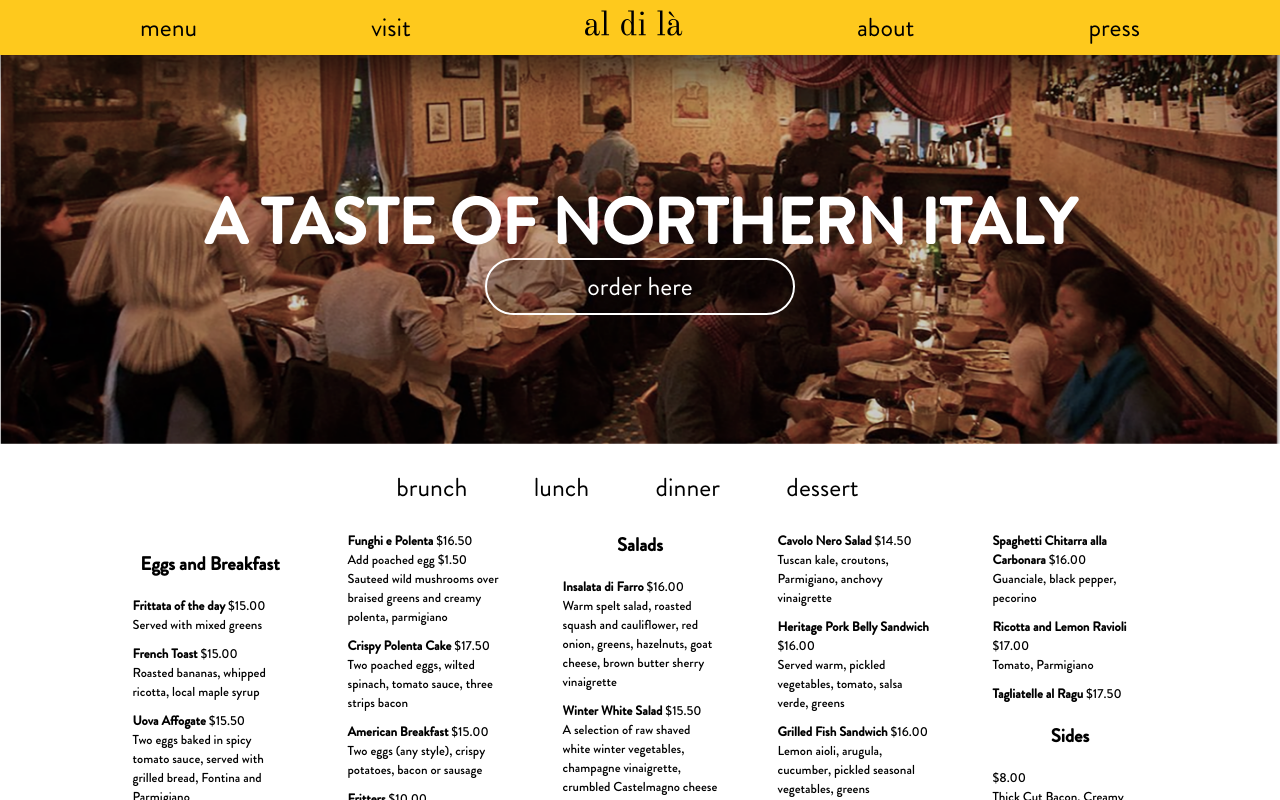
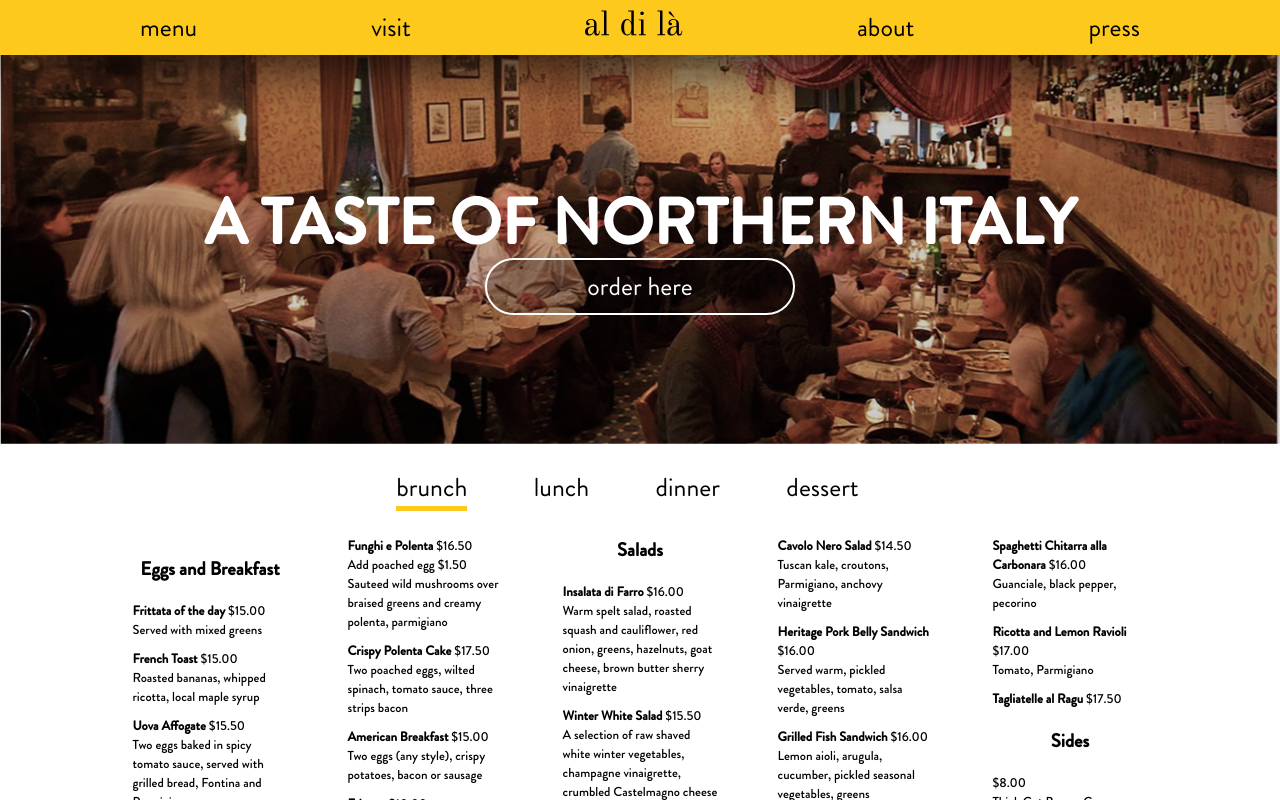
Before and after one commit to johnpmeyers20/ux-al-di-la, a React (Create React App) app: page / in a window 1280 px wide. Shown: the top 800 px of the page. Built offline with nearby package versions, Linux system fonts and the light colour scheme.

Commit message:
active nav link

```diff
--- a/src/components/Menu/Menu.js
+++ b/src/components/Menu/Menu.js
@@ -1,7 +1,7 @@
 import React from 'react'
 import './Menu.css'
 import { Component } from 'react'
-import { Link, Route } from 'react-router-dom'
+import { NavLink, Route } from 'react-router-dom'
 import MenuBrunch from '../MenuBrunch/MenuBrunch'
 import MenuLunch from '../MenuLunch/MenuLunch'
 import MenuDinner from '../MenuDinner/MenuDinner'
@@ -15,24 +15,30 @@
     super()
     this.state = {
       menus: Menus,
-      active: false
+      // active: false
     }
   }
 
-  toggleSelected = () => {
-    this.setState({active: !this.state.active})
-  }
+  // toggleSelected = () => {
+  //   this.setState({active: !this.state.active})
+  // }
 
   render() {
     console.log(this.state.menus.Dinner)
 
     return (
       <div>
+        {/* <nav className='menu-nav-container'>
+          <NavLink activeClassName={ this.state.active ? "selected" : "" } className="menu-section-title" onClick={this.toggleSelected} id="brunch" to='/'>brunch</NavLink>
+          <NavLink activeClassName={ this.state.active ? "selected" : "" } className="menu-section-title" onClick={this.toggleSelected} id="lunch" to='/lunch-menu'>lunch</NavLink>
+          <NavLink activeClassName={ this.state.active ? "selected" : "" } className="menu-section-title" onClick={this.toggleSelected} id="dinner" to='/dinner-menu'>dinner</NavLink>
+          <NavLink activeClassName={ this.state.active ? "selected" : "" } className="menu-section-title" onClick={this.toggleSelected} id="dessert" to='/dessert-menu'>dessert</NavLink>
+        </nav> */}
         <nav className='menu-nav-container'>
-          <Link className={ this.state.active ? "menu-section-title selected" : "menu-section-title" } onClick={this.toggleSelected} id="brunch" to='/'>brunch</Link>
-          <Link className={ this.state.active ? "menu-section-title selected" : "menu-section-title" } onClick={this.toggleSelected} id="lunch" to='/lunch-menu'>lunch</Link>
-          <Link className={ this.state.active ? "menu-section-title selected" : "menu-section-title" } onClick={this.toggleSelected} id="dinner" to='/dinner-menu'>dinner</Link>
-          <Link className={ this.state.active ? "menu-section-title selected" : "menu-section-title" } onClick={this.toggleSelected} id="dessert" to='/dessert-menu'>dessert</Link>
+          <NavLink className="menu-section-title" activeClassName="selected" id="brunch" exact to='/'>brunch</NavLink>
+          <NavLink className="menu-section-title" activeClassName="selected" id="lunch" exact to='/lunch-menu'>lunch</NavLink>
+          <NavLink className="menu-section-title" activeClassName="selected" id="dinner" exact to='/dinner-menu'>dinner</NavLink>
+          <NavLink className="menu-section-title" activeClassName="selected" id="dessert" exact to='/dessert-menu'>dessert</NavLink>
         </nav>
         <div className='current-menu'>
           <Route exact path='/' render={() => <MenuBrunch menu={this.state.menus.Brunch} />} />
```
